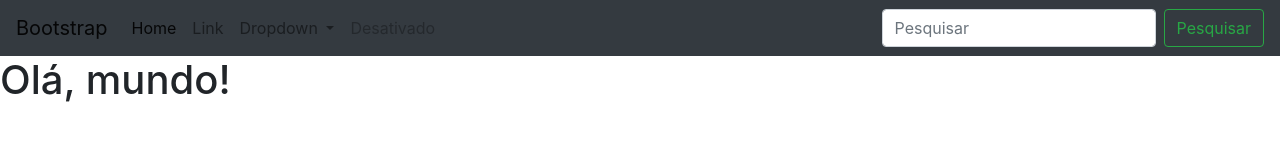
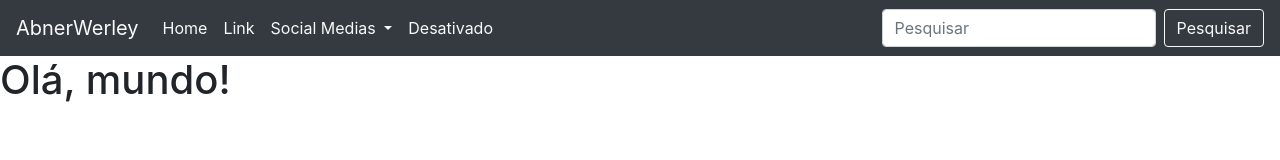
Before and after one commit to abnerwerley/BassPage, a plain HTML site: page index_bootstrap.html in a window 1280 px wide. Drawn offline with nearby package versions, Linux system fonts and the light colour scheme.

Commit message:
[Feature Abner - Task: NavBar configured]

```diff
--- a/index_bootstrap.html
+++ b/index_bootstrap.html
@@ -16,11 +16,11 @@
       crossorigin="anonymous"
     />
 
-    <title>Bootstrap</title>
+    <title>AbnerWerley</title>
   </head>
   <body>
     <nav class="navbar navbar-expand-lg navbar-light bg-dark">
-        <a class="navbar-brand" href="#">Bootstrap</a>
+        <a class="navbar-brand text-light" href="#">AbnerWerley</a>
         <button class="navbar-toggler" type="button" data-toggle="collapse" data-target="#conteudoNavbarSuportado" aria-controls="conteudoNavbarSuportado" aria-expanded="false" aria-label="Alterna navegação">
           <span class="navbar-toggler-icon"></span>
         </button>
@@ -28,29 +28,29 @@
         <div class="collapse navbar-collapse" id="conteudoNavbarSuportado">
           <ul class="navbar-nav mr-auto">
             <li class="nav-item active">
-              <a class="nav-link" href="#">Home <span class="sr-only">(página atual)</span></a>
+              <a class="nav-link text-light" href="#">Home <span class="sr-only">(página atual)</span></a>
             </li>
             <li class="nav-item">
-              <a class="nav-link" href="#">Link</a>
+              <a class="nav-link text-light" href="#">Link</a>
             </li>
             <li class="nav-item dropdown">
-              <a class="nav-link dropdown-toggle" href="#" id="navbarDropdown" role="button" data-toggle="dropdown" aria-haspopup="true" aria-expanded="false">
-                Dropdown
+              <a class="nav-link dropdown-toggle text-light" href="#" id="navbarDropdown" role="button" data-toggle="dropdown" aria-haspopup="true" aria-expanded="false">
+                Social Medias
               </a>
               <div class="dropdown-menu" aria-labelledby="navbarDropdown">
-                <a class="dropdown-item" href="#">Ação</a>
-                <a class="dropdown-item" href="#">Outra ação</a>
-                <div class="dropdown-divider"></div>
-                <a class="dropdown-item" href="#">Algo mais aqui</a>
+                <a class="dropdown-item" href="https://github.com/abnerwerley">GitHub</a>
+                <a class="dropdown-item" href="https://www.linkedin.com/in/abnerwerleysilva/">LinkedIn</a>
+                <!-- <div class="dropdown-divider"></div> -->
+                <a class="dropdown-item" href="https://www.instagram.com/_abner.werley/">Instagram</a>
               </div>
             </li>
             <li class="nav-item">
-              <a class="nav-link disabled" href="#">Desativado</a>
+              <a class="nav-link disabled text-light" href="#">Desativado</a>
             </li>
           </ul>
           <form class="form-inline my-2 my-lg-0">
             <input class="form-control mr-sm-2" type="search" placeholder="Pesquisar" aria-label="Pesquisar">
-            <button class="btn btn-outline-success my-2 my-sm-0" type="submit">Pesquisar</button>
+            <button class="btn btn-outline-light my-2 my-sm-0" type="submit">Pesquisar</button>
           </form>
         </div>
       </nav>
```
